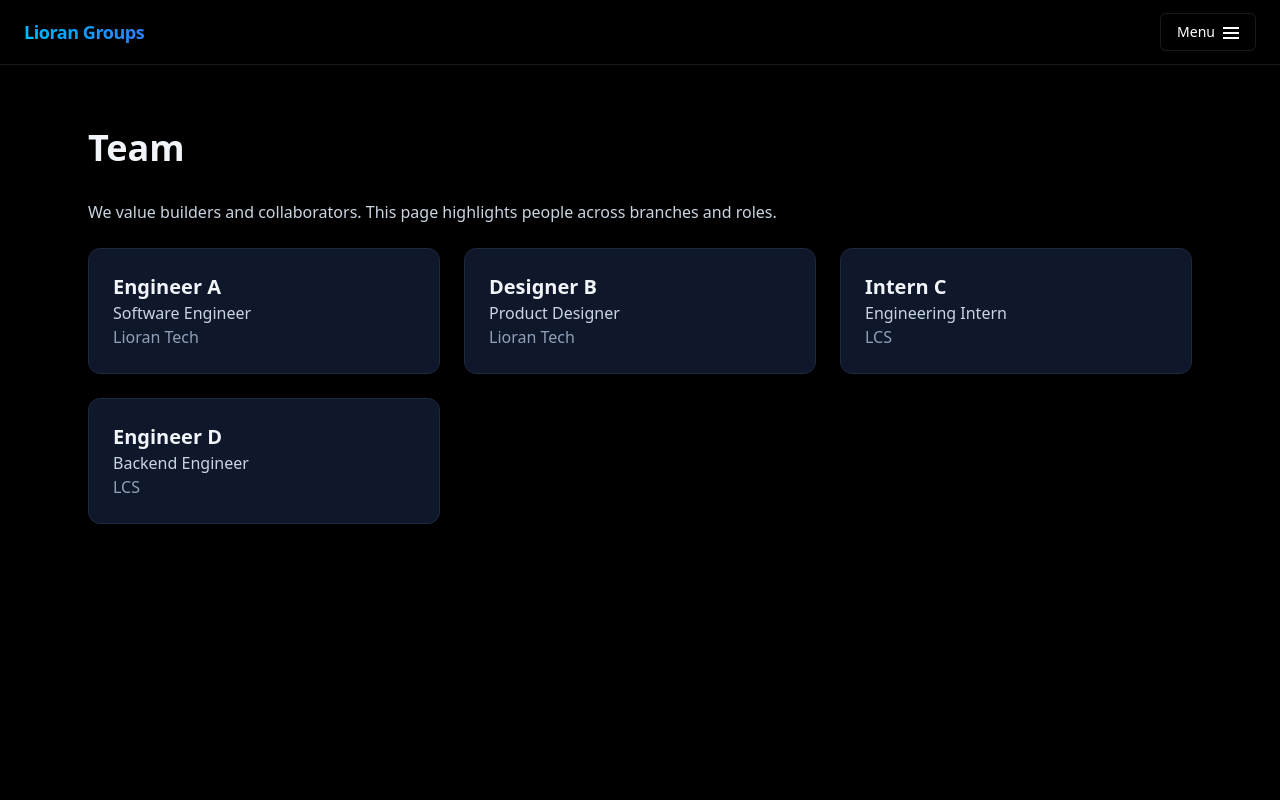
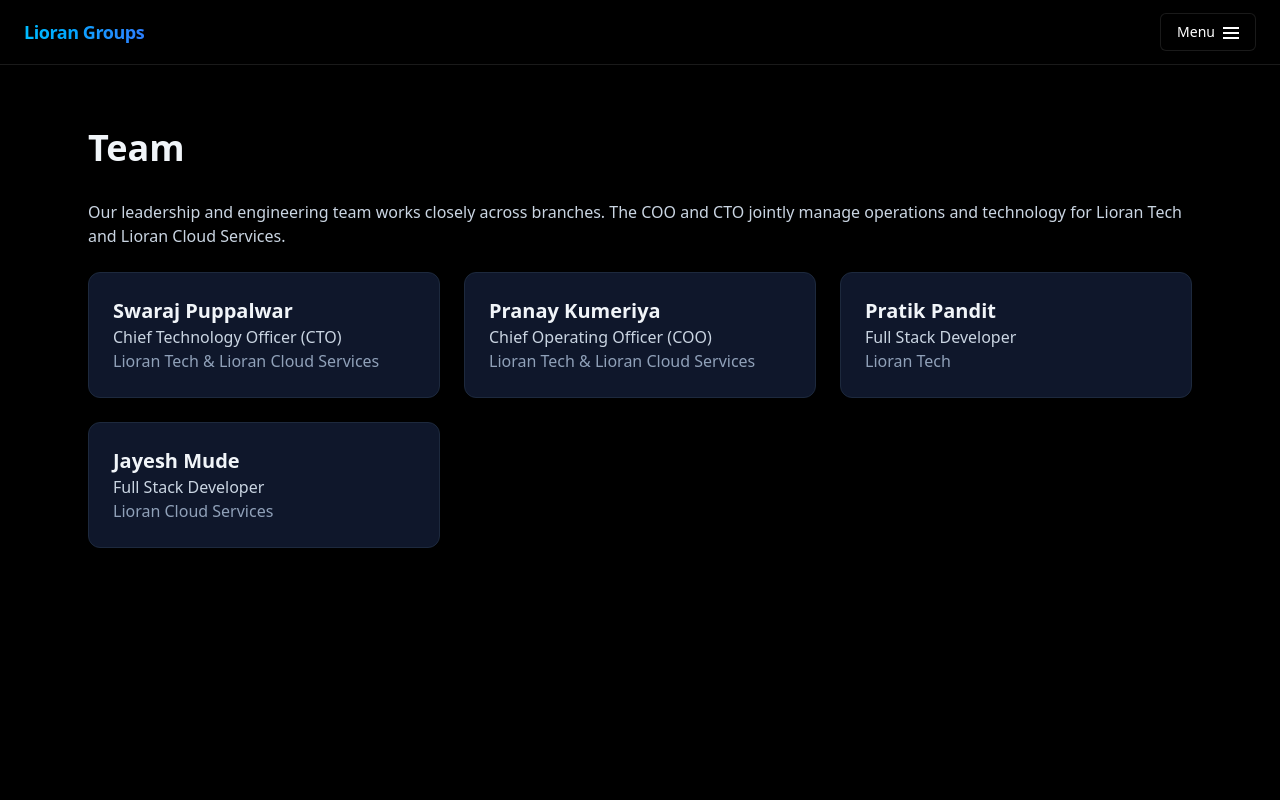
Before and after one commit to LioranGroups/LioranGroups, a Next.js app in the folder lioran-groups/: page /team in a window 1280 px wide. Shown: the top 800 px of the page. Built offline with nearby package versions, Linux system fonts and the light colour scheme.

Commit message:
Update page.tsx

```diff
--- a/lioran-groups/app/team/page.tsx
+++ b/lioran-groups/app/team/page.tsx
@@ -5,20 +5,39 @@
 };
 
 const members: Member[] = [
-  { name: "Engineer A", role: "Software Engineer", branch: "Lioran Tech" },
-  { name: "Designer B", role: "Product Designer", branch: "Lioran Tech" },
-  { name: "Intern C", role: "Engineering Intern", branch: "LCS" },
-  { name: "Engineer D", role: "Backend Engineer", branch: "LCS" },
+  {
+    name: "Swaraj Puppalwar",
+    role: "Chief Technology Officer (CTO)",
+    branch: "Lioran Tech & Lioran Cloud Services",
+  },
+  {
+    name: "Pranay Kumeriya",
+    role: "Chief Operating Officer (COO)",
+    branch: "Lioran Tech & Lioran Cloud Services",
+  },
+  {
+    name: "Pratik Pandit",
+    role: "Full Stack Developer",
+    branch: "Lioran Tech",
+  },
+  {
+    name: "Jayesh Mude",
+    role: "Full Stack Developer",
+    branch: "Lioran Cloud Services",
+  },
 ];
 
 export default function TeamPage() {
   return (
     <section className="px-6 py-16 max-w-6xl mx-auto">
       <h1 className="text-3xl md:text-4xl font-bold mb-8">Team</h1>
+
       <p className="text-slate-300 mb-6">
-        We value builders and collaborators. This page highlights people across
-        branches and roles.
+        Our leadership and engineering team works closely across branches.
+        The COO and CTO jointly manage operations and technology for Lioran
+        Tech and Lioran Cloud Services.
       </p>
+
       <div className="grid md:grid-cols-2 lg:grid-cols-3 gap-6">
         {members.map((m) => (
           <div
```
